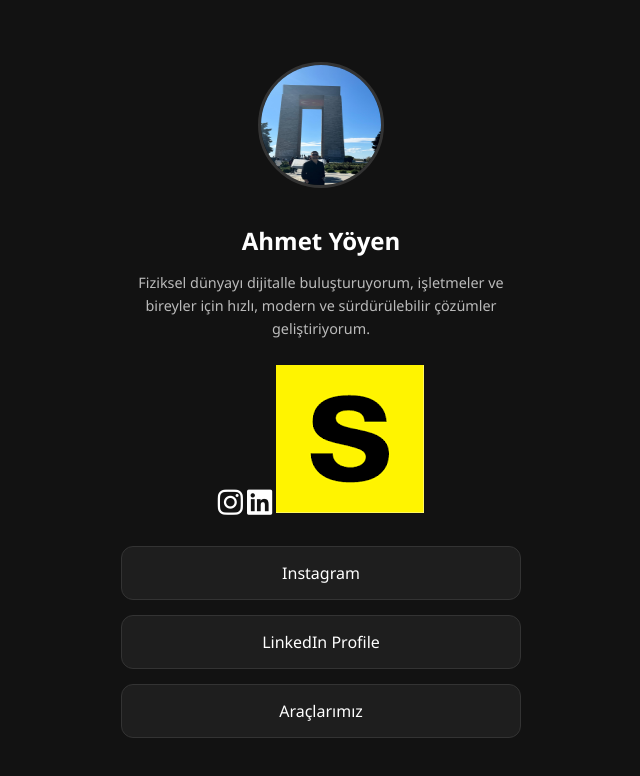
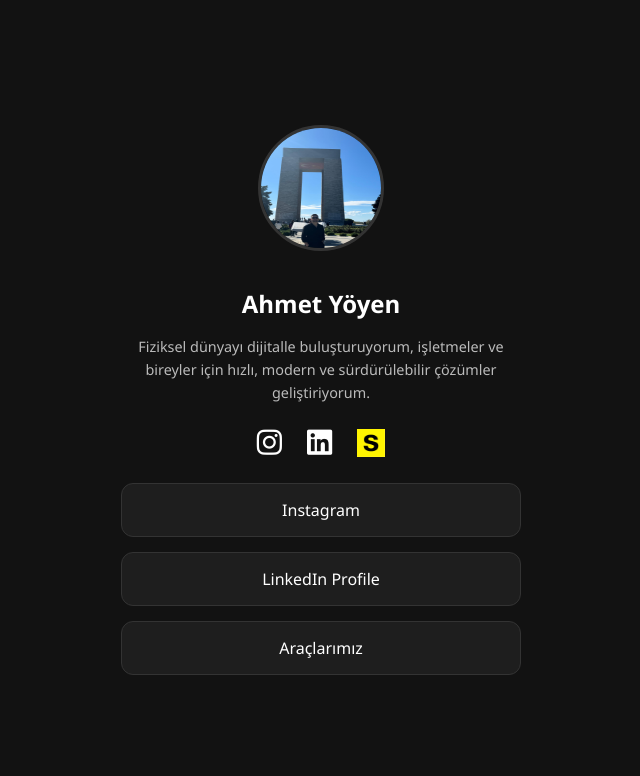
Before and after one commit to Yoyen03/Profil, a plain HTML site: page index.html in a window 1280 px wide. Shown: the whole page, without its empty margins (319-959 px from the left). Drawn offline with Linux system fonts and the light colour scheme.

Commit message:
Update style.css

```diff
--- a/style.css
+++ b/style.css
@@ -37,13 +37,28 @@ h1 {
 }
 
 .social-icons {
+    display: flex;
+    justify-content: center;
+    align-items: center; /* Dikeyde tam orta hizaya getirir */
+    gap: 25px;
     margin-bottom: 25px;
 }
 
-.social-icons a {
+.social-icons a i {
+    font-size: 1.8rem;
     color: white;
-    font-size: 1.8rem;
-    text-decoration: none;
+    vertical-align: middle;
+}
+
+.sahibinden-icon {
+    width: 28px;        /* Diğer ikonlarla görsel uyum için boyut */
+    height: auto;
+    vertical-align: middle; /* Instagram ve LinkedIn ile aynı hizaya sokar */
+    transition: 0.3s;
+}
+
+.sahibinden-icon:hover {
+    opacity: 0.7;
 }
 
 .links {
```
